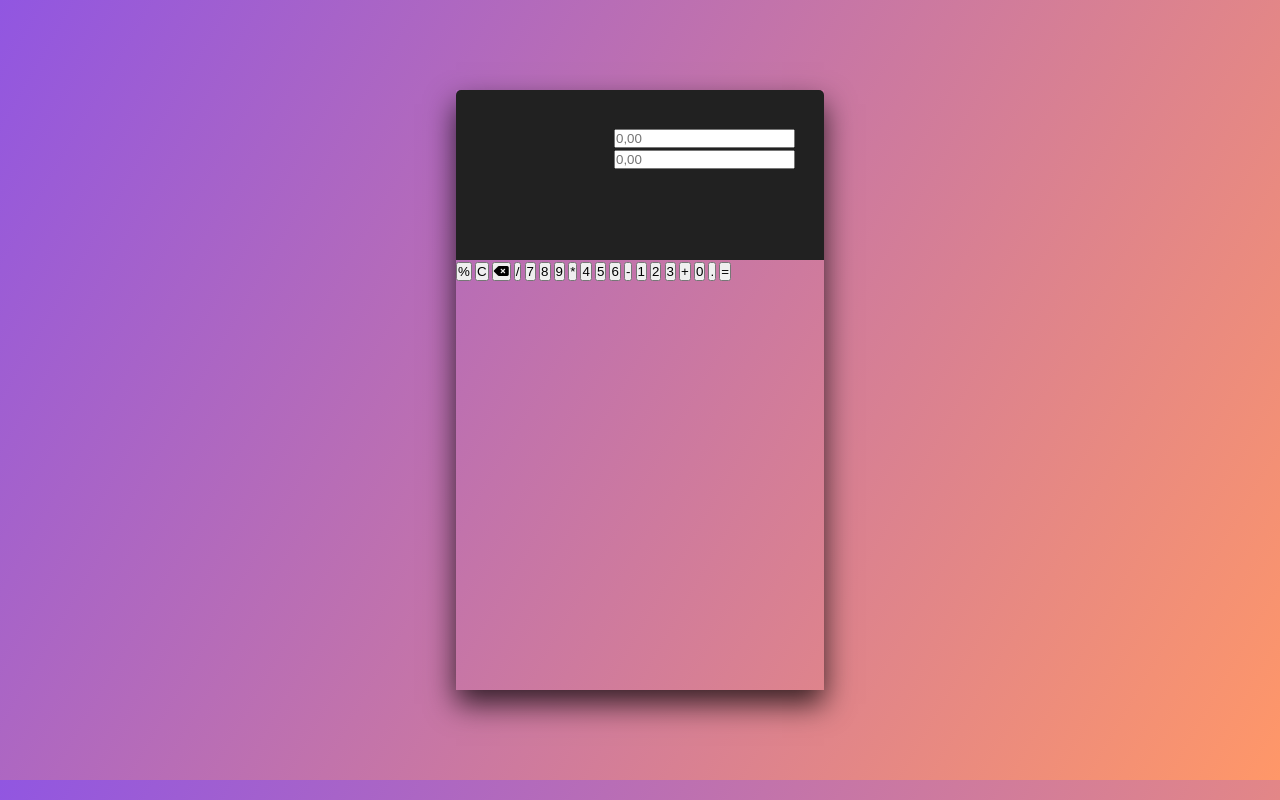
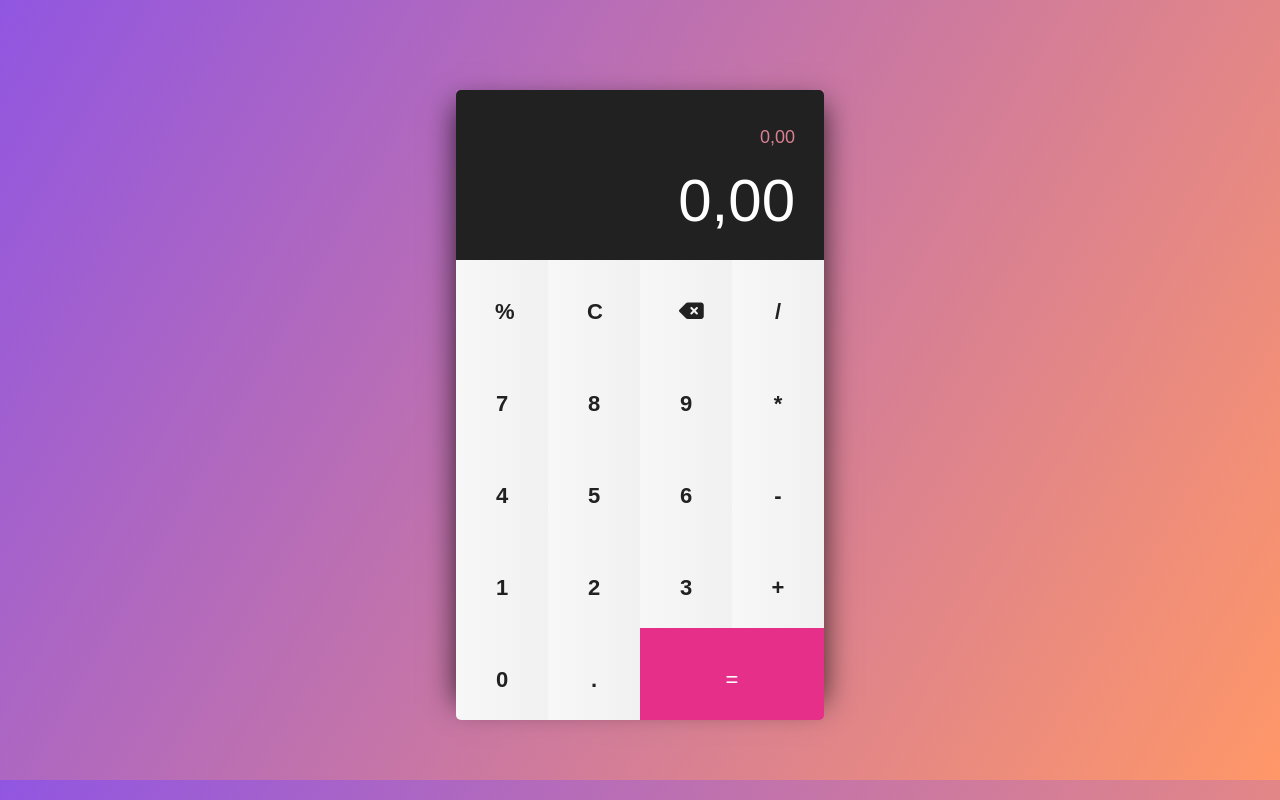
Before and after one commit to ramziddinolimov/Calculator.js, a plain HTML site: page index.html in a window 1280 px wide. Drawn offline with Linux system fonts and the light colour scheme.

Commit message:
button big started

```diff
--- a/style.css
+++ b/style.css
@@ -27,3 +27,67 @@ body {
     border-top-right-radius: 5px;
     text-align: right;
 }
+
+.account {
+    width: 100%;
+    background: transparent;
+    border: none;
+    outline: none;
+    color: #d98192;
+    font-size:18px;
+    text-align: right;
+}
+
+.account::placeholder {
+    color: #d98192;
+}
+
+.result {
+    width: 100%;
+    margin-top: 18px;
+    text-align: right;
+    background: transparent;
+    border: none;
+    outline: none;
+    color: #fff;
+    font-size: 60px;
+}
+
+.result::placeholder {
+    color: #fff;
+}
+
+.main {
+    height: 500px;
+    display: table;
+}
+
+.btn {
+    width: 92px;
+    height: 92px;
+    padding: 39px;
+    border: none;
+    background-image: linear-gradient(to right, #f7f7f7 0%, #f1f1f1 100%);
+    font-size:22px;
+    color: #212121;
+    font-weight: bold;
+    outline: none;
+}
+
+.btn:nth-child(17){
+    border-bottom-left-radius: 5px;
+}
+
+.btn-big {
+    position: absolute;
+    width: 184px;
+    height: 92px;
+    padding: 39px;
+    font-size: 22px;
+    background-color: #e62f89;
+    outline: none;
+    border: none;
+    color: #fff;
+    border-bottom-right-radius: 5px;
+
+}
```
